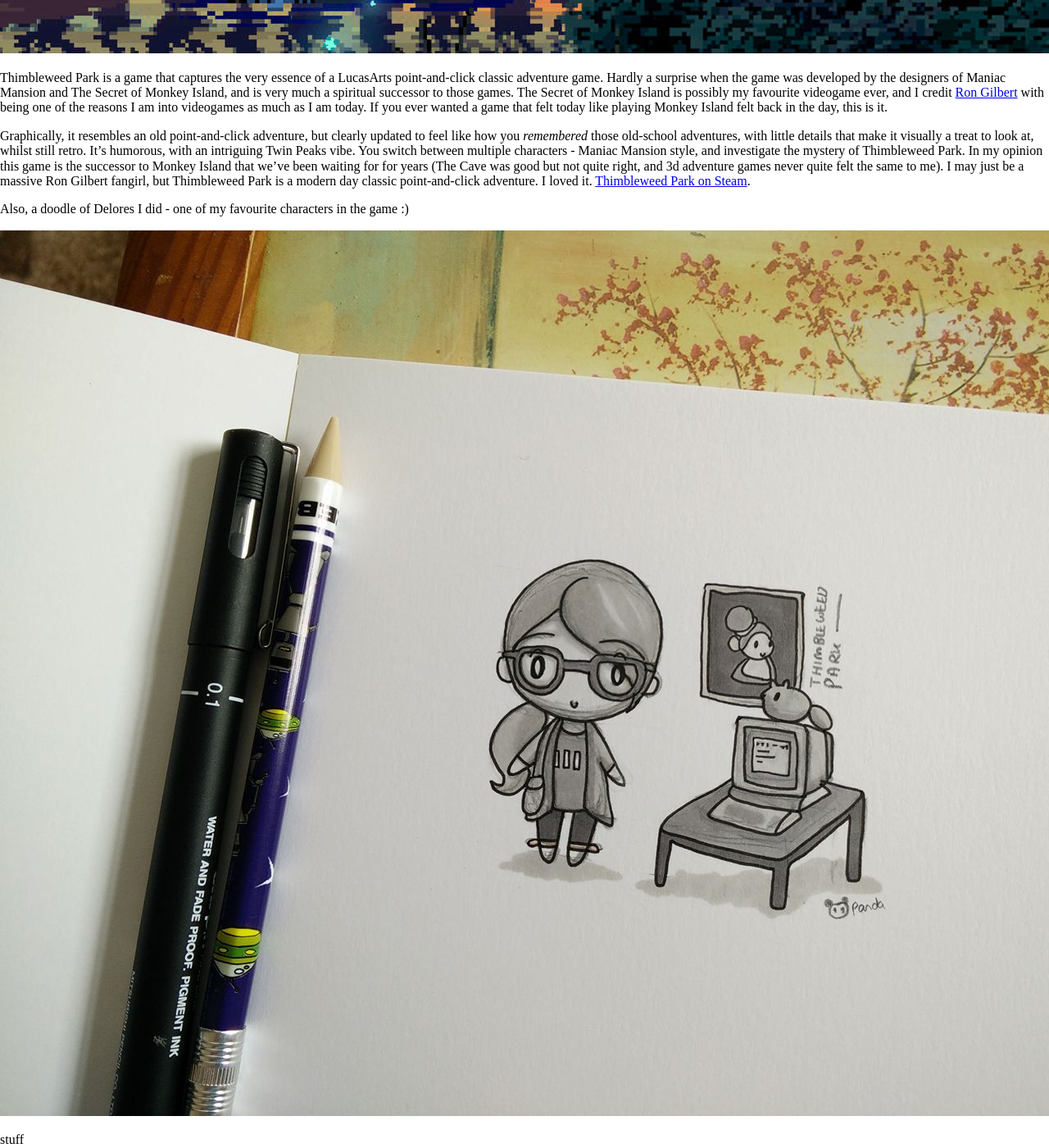
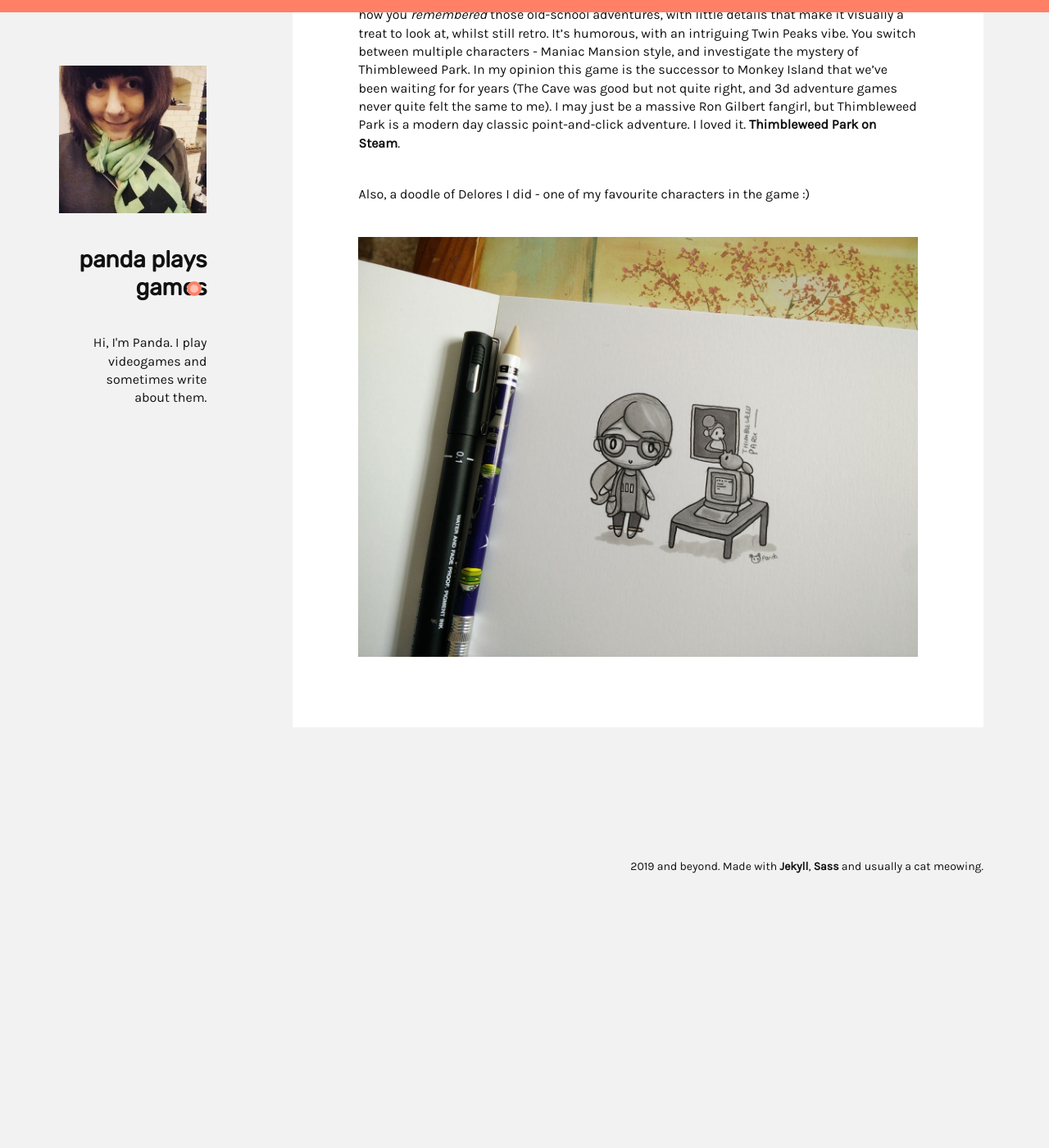
Before and after one commit to pandalion/pandalion.github.com, a Jekyll site: the page built from _posts/2018-01-03-my-top5-games-of-2017.markdown, in a window 1280 px wide and 1400 px high, scrolled down 5360 px. Shown: the whole window at 82% size. Built offline with Jekyll 4.4.1, drawn with Linux system fonts in a browser that asks for light colours; after the commit the page ends 6447 px from its top, so only the background shows below that.

Commit message:
work on custom layout

```diff
--- a/_layouts/default.html
+++ b/_layouts/default.html
@@ -6,22 +6,36 @@
         <meta name="viewport" content="width=device-width, initial-scale=1">
         <!-- turn off telephone number detection in safari -->
         <meta name="format-detection" content="telephone=no">
+        <link href="https://fonts.googleapis.com/css?family=Rubik|Karla" rel="stylesheet">
         <link href="/assets/css/main.css" rel="stylesheet">
-
+        <!-- prevent initial link colour flashing -->
+        <style>
+            a {
+                color: #111;
+            }
+        </style>
     </head>
     <body>
+        <div class="inner-wrapper">
+            <div class="flex-wrapper structure">
                 <header class="site-header">
-            <div class="structure">
-                stuff
+                    <div class="fixed">
+                        <div class="panda"></div>
+                        <h1><a href="/">panda plays <span>games</span></a></h1>
+                        <p>Hi, I'm Panda. I play videogames and sometimes write about them.</p>
                     </div>
                 </header>
-        <main>
+                <main class="site-main">
+                    <div class="structure">
                         {{ content }}
+                    </div>
                 </main>
+            </div>
             <footer class="site-footer">
                 <div class="structure">
-                stuff
+                    <p>2019 and beyond. Made with <a href="https://jekyllrb.com/">Jekyll</a>, <a href="https://sass-lang.com/">Sass</a> and usually a cat meowing.</p>
                 </div>
             </footer>
+        </div>
     </body>
 </html>
--- a/_layouts/post.html
+++ b/_layouts/post.html
@@ -2,6 +2,11 @@
 layout: default
 ---
 
-{{ page.title }}
-
-{{ content }}
+<article class="post">
+    <div class="post-date">
+        {% assign date_format = "%b %-d, %Y" %}
+        <span class="post-meta">{{ page.date | date: date_format }}</span>
+    </div>
+    <h2 class="post-title">{{ page.title }}</h2>
+    {{ content }}
+</article>
--- a/_posts/2018-01-03-my-top5-games-of-2017.markdown
+++ b/_posts/2018-01-03-my-top5-games-of-2017.markdown
@@ -2,7 +2,10 @@
 layout: post
 title:  "My top 5 games of 2017"
 date:   2018-01-03 16:27:45 +0000
-categories: videogames
+categories:
+    - videogames
+    - something
+    - another
 ---
 
 I played a lot of videogames in 2017, and many of them didn't come out in 2017, but for now these are my top 5 games that actually came out last year. Before we start, I'll give an honourable mention to the Nintendo Switch - my partner and I both picked one up late in the year and we both fell in love with <em>Mario Odyssey</em>, <em>Breath of the Wild</em> and <em>Mario vs. Rabbids</em> to name a few Nintendo exclusives. Nintendo have really done great this year with Switch releases, but I'm not going to talk about those games just because I think it's fairly wide knowledge how well they've done and how popular they are, and so I'd rather focus on some (maybe) lesser-known games. So, here goes!
--- /dev/null
+++ b/_sass/base/_structure.sass
@@ -0,0 +1,41 @@
+*
+    box-sizing: border-box
+
+body
+    width: 100%
+    background-color: $bg-color
+    // border-top: 15px solid $peach
+
+    &::before
+        content: ''
+        display: block
+        height: 15px
+        background: $peach
+        width: 100%
+        position: fixed
+        top: 0
+        left: 0
+        z-index: 2
+
+.inner-wrapper
+    padding: $spacing-unit * 2
+    padding-top: 0
+    padding-bottom: $spacing-unit / 2
+
+.structure
+    max-width: $site-max-width
+    margin: 0 auto
+
+.flex-wrapper
+    @include flexbox
+    @include justify-content(center)
+
+.site-main
+    padding: $spacing-unit * 2
+    padding-right: 0
+
+.site-footer
+    text-align: right
+    padding-top: $spacing-unit * 2
+    p
+        font-size: 14px
--- /dev/null
+++ b/_sass/base/_variables.sass
@@ -0,0 +1,9 @@
+$site-max-width: 1280px
+$spacing-unit: 40px
+
+$peach: #FF8066
+$copy-color: #111
+$bg-color: #f2f2f2
+
+$base-font-family: 'Karla', sans-serif
+$heading-font-family: 'Rubik', sans-serif
--- /dev/null
+++ b/_sass/components/_buttons.sass
@@ -0,0 +1,9 @@
+.button
+    display: inline-flex
+    padding: 10px 20px
+    background: #fff
+    color: $peach
+    font-family: $heading-font-family
+    border: 1px solid $peach
+
+    &::after
--- /dev/null
+++ b/_sass/components/_header.sass
@@ -0,0 +1,60 @@
+.site-header
+    @include flexbox
+    @include flex-direction(column)
+    @include align-items(flex-end)
+    width: 300px
+    padding: ($spacing-unit * 2) 0
+    text-align: right
+
+    .fixed
+        position: fixed
+        padding: 25px
+        padding-top: 0
+        width: 230px
+
+    h1
+        margin-top: $spacing-unit
+        line-height: 1.2
+        font-size: 28px
+
+        a
+            display: block
+            color: $copy-color
+            &::after
+                content: none
+
+        span
+            position: relative
+            &::before
+                content: ''
+                display: block
+                position: absolute
+                left: -24px
+                bottom: 6px
+                width: 18px
+                height: 18px
+                background: $peach
+                border-radius: 100%
+
+            &::after
+                content: ''
+                display: block
+                position: absolute
+                left: -20px
+                bottom: 10px
+                width: 10px
+                height: 10px
+                background: rgba(#fff, 0.5)
+                border-radius: 100%
+
+    p
+        padding-left: $spacing-unit
+
+.panda
+    $size: 180px
+    background-color: white
+    background-image: url('../img/panda-mc.jpg')
+    background-size: cover
+    width: $size
+    height: $size
+    margin: 0 auto
--- /dev/null
+++ b/_sass/components/_post.sass
@@ -0,0 +1,75 @@
+.post
+    background: #fff
+    padding: $spacing-unit * 2
+    position: relative
+
+    + .post
+        margin-top: $spacing-unit
+
+.post-date
+    background: $peach
+    position: absolute
+    top: $spacing-unit / 2
+    left: 0
+    padding: 5px ($spacing-unit / 2) 5px $spacing-unit
+
+.post-meta
+    display: block
+    font-family: $base-font-family
+    font-weight: bold
+    color: #fff
+
+.post-title
+    // make up for space added by after below
+    margin-bottom: -6px
+
+.post-link
+    color: $copy-color
+    text-decoration: none
+    transition: color 0.1s
+    position: relative
+
+    &:hover,
+    &:focus,
+    &:visited
+        color: $copy-color
+
+    &::after
+        content: ''
+        position: absolute
+        left: 0
+        bottom: -6px
+        width: 100%
+        height: 3px
+        background: $peach
+        transform: scaleX(0)
+        transition: transform ease-in-out 0.3s, opacity ease-in-out 0.3s
+
+    &:hover
+        &::after
+            transform: scaleX(1)
+
+
+.post-footer
+    @include flexbox
+    @include justify-content(flex-end)
+    @include align-items(flex-end)
+    position: absolute
+    right: $spacing-unit / 2
+    bottom: $spacing-unit / 2
+
+.read-more
+    font-size: 20px
+    font-weight: bold
+    margin-top: $spacing-unit / 2
+    display: inline-flex
+
+.tag
+    background: $bg-color
+    font-size: 14px
+    font-weight: bold
+    border-radius: $spacing-unit / 2
+    padding: 6px 18px
+    display: inline-flex
+    + .tag
+        margin-left: $spacing-unit / 4
--- /dev/null
+++ b/_sass/components/_typography.sass
@@ -0,0 +1,58 @@
+body
+    line-height: 1.4
+    font-family: $base-font-family
+    color: $copy-color
+
+h1,
+h2,
+h3,
+h4,
+h5,
+p,
+ul,
+ol
+    margin: 0
+    + *
+        margin-top: $spacing-unit
+
+h1,
+h2,
+h3,
+h4,
+h5
+    font-family: $heading-font-family
+
+h2
+    font-size: 34px
+    display: inline-block
+
+a
+    text-decoration: none
+    color: $peach
+    font-weight: bold
+    position: relative
+
+    &:hover,
+    &:focus,
+    &:visited
+        color: $peach
+
+    &::after
+        content: ''
+        display: block
+        position: absolute
+        bottom: -1px
+        left: 0
+        width: 100%
+        height: 1px
+        background: $peach
+        transform: scaleX(0)
+        transition: transform ease-in-out 0.3s, opacity ease-in-out 0.3s
+
+    &:hover
+        &::after
+            transform: scaleX(1)
+
+img
+    max-width: 100%
+    height: auto
--- a/assets/css/main.sass
+++ b/assets/css/main.sass
@@ -6,4 +6,11 @@
 @import mixins/media
 @import mixins/flexbox
 
+@import base/variables
 @import base/normalize
+@import base/structure
+
+@import components/typography
+@import components/header
+@import components/buttons
+@import components/post
```
Also changed, not shown: _layouts/home.html (+14 -8 lines), assets/img/panda-mc.jpg (added), assets/img/panda2.jpg (added). Lines whose indentation alone changed are shown as unchanged.
